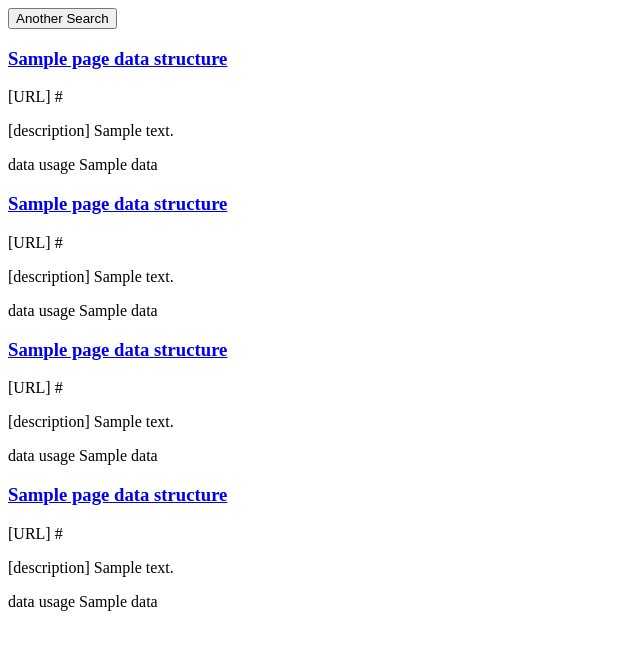
After one commit to sofianguy/puggle.me, a Flask app: template templates/bingresult.html in a window 1280 px wide. The commit adds this page. Shown: the top 650 px of the page, without its empty margins (0-640 px from the left). Run offline with Flask 2, Linux system fonts and the light colour scheme; the template is opened without the code that fills it: most values are stand-ins (such as "Sample title", 1, 10 or a date in 2020).

Commit message:
About to refactor Bing Results template

```diff
--- a/server.py
+++ b/server.py
@@ -14,8 +14,8 @@ def homepage():
 @app.route('/data-result')
 def dataoutcome():
 	user_input_url = request.args.get("url-input")
-	website_url = "https://www." + user_input_url
-	data_measure = measure("https://www." + user_input_url) #calling measure() function
+	website_url = "https://" + user_input_url
+	data_measure = measure("https://" + user_input_url) #calling measure() function
 
 	return render_template('data-result.html', website_url = website_url,
 		data_measure = data_measure)
@@ -27,21 +27,51 @@ def bingsearch():
 
 @app.route('/bingSearchResult')
 def bingResult():
-	bing_input = request.args.get("bing_input")
-	search_input = str(bing_input)
-	search_list = search(search_input)
-	output_search = []
+	# bing_input = request.args.get("bing_input")
+	# search_input = str(bing_input)
+	# search_list = search(search_input)
+	# output_search = []
 
-	for s in search_list:
-		output_search += s.title, s.url
+	# for s in search_list:
+	# 	print "measure", s.url
+	# 	output_search += s.title, s.url, measure(s.url)
 
-	output_search_split = " "
-	for o in output_search:
-		output_search_split += o.split(",")[0] + " "
+	# output_search_split = " "
+	# for o in output_search:
+	# 	output_search_split += o.split(",")[0] + " "
+	# 	print type(output_search_split) #unicode type
+	page_data_structure = [
+		# 4 object go here, 1 for each page
+		{
+		'title': 'PuppyFind.com - Official Site',
+		'url': 'https://www.puppyfind.com',
+		'description': 'Directory of dog breeders with puppies for sale and dogs for adoption. Find the right breed, and the perfect puppy at PuppyFind.com.',
+		'data': '800kb'
+		},
 
+		{
+		'title': 'Puppy - Wikipedia, the free encyclopedia',
+		'url': 'https://en.wikipedia.org/wiki/Puppy',
+		'description': 'A puppy is a juvenile dog. Some puppies can weigh ',
+		'data': '750kb'
+		},
 
-	return render_template('bingresult.html', bing_input = bing_input,
-		output_search = output_search_split)
+		{
+		'title': 'The Daily Puppy - Official Site',
+		'url': 'https://www.dailypuppy.com',
+		'description': 'Find cute puppy pictures and videos. Learn how to care for and train puppies. Submit your puppy to be the daily puppy, create profiles for you and your dogs and share ...',
+		'data': '700kb'
+		},
+
+		{
+		'title': 'New Puppy Care Tips: Puppy 101 | PetSmart',
+		'url': 'https://pets.petsmart.com/guides/puppy-center',
+		'description': 'Our puppy care center has everything a new pet parent needs! From how-to videos, new puppy checklist, food & nutrition articles, potty training tips, grooming and ...',
+		'data': '600kb'
+		}
+	]
+
+	return render_template('bingresult.html', page_data_structure = page_data_structure)
 
 
 # search_list = search('puppy')
--- /dev/null
+++ b/templates/bingresult.html
@@ -0,0 +1,32 @@
+{% extends 'base.html' %}
+{% block content %}
+
+<a href="/bingSearchHomepage"><button type='button' id='binghomepage'>Another Search</button></a>
+
+<!-- title, description, url, kb -->
+<h3><a href="{{ page_data_structure[0]['url'] }}">{{ page_data_structure[0]['title'] }}</a></h3>
+<p>[URL] {{ page_data_structure[0]['url'] }}</p>
+<p>[description] {{ page_data_structure[0]['description'] }}</p>
+<p>data usage {{ page_data_structure[0]['data'] }}</p>
+
+<h3><a href="{{ page_data_structure[1]['url'] }}">{{ page_data_structure[1]['title'] }}</a></h3>
+<p>[URL] {{ page_data_structure[1]['url'] }}</p>
+<p>[description] {{ page_data_structure[1]['description'] }}</p>
+<p>data usage {{ page_data_structure[1]['data'] }}</p>
+
+<h3><a href="{{ page_data_structure[2]['url'] }}">{{ page_data_structure[2]['title'] }}</a></h3>
+<p>[URL] {{ page_data_structure[2]['url'] }}</p>
+<p>[description] {{ page_data_structure[2]['description'] }}</p>
+<p>data usage {{ page_data_structure[2]['data'] }}</p>
+
+<h3><a href="{{ page_data_structure[3]['url'] }}">{{ page_data_structure[3]['title'] }}</a></h3>
+<p>[URL] {{ page_data_structure[3]['url'] }}</p>
+<p>[description] {{ page_data_structure[3]['description'] }}</p>
+<p>data usage {{ page_data_structure[3]['data'] }}</p>
+
+
+<!-- <p>{{ bing_input }}</p>
+<p>{{ output_search }}</p> -->
+
+
+{% endblock %}
--- a/templates/homepage.html
+++ b/templates/homepage.html
@@ -7,5 +7,8 @@
 	<input type='text' placeholder='Enter a website: example.com' name='url-input' id='url-input'>
 	<input type='submit' id='submit-button'>
 </form>
+<br>
+<a href="/bingSearchHomepage"><button type='button' id='binghomepage'>Search for something</button></a>
+
 
 {% endblock %}
```
Also changed, not shown: data-measure.js (deleted, +0 -52 lines), templates/bingsearchhome.html (added, +14 -0 lines), 1 other file.
